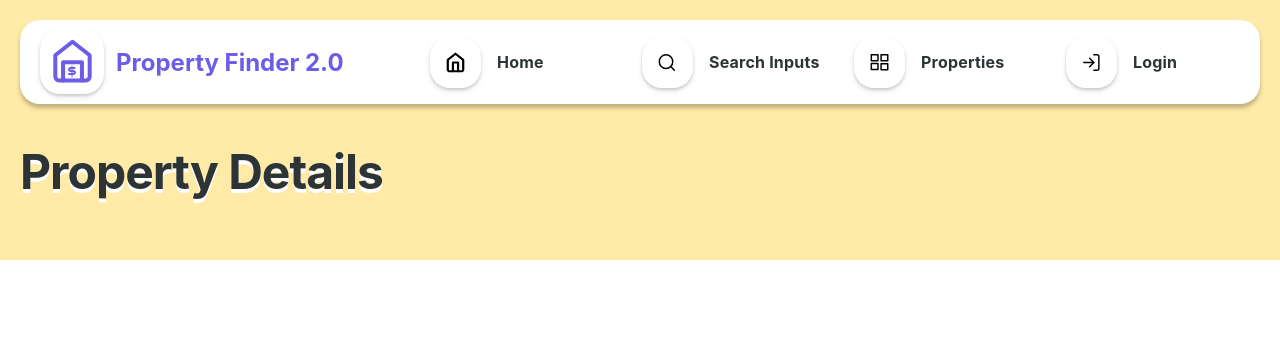
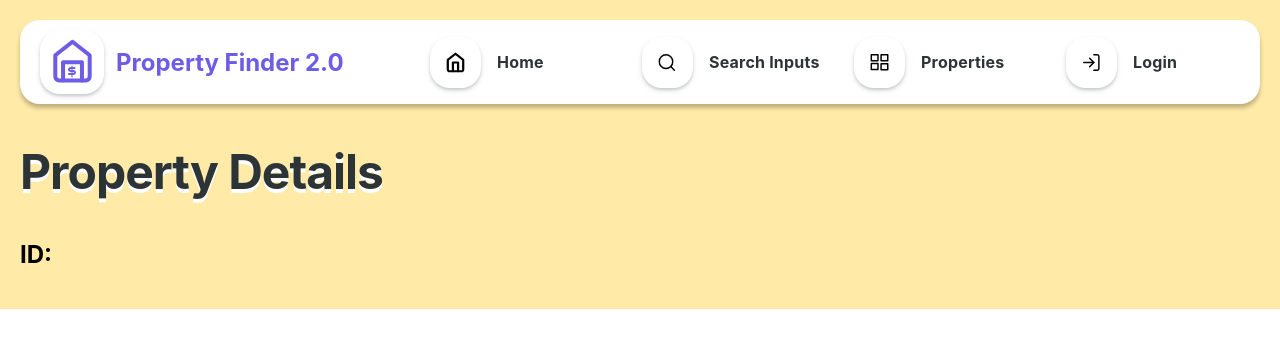
Before and after one commit to larsschloegel/property-finder, a React (Create React App) app in the folder frontend/: page /properties/1 in a window 1280 px wide. Shown: the top 348 px of the page. Built offline with nearby package versions, Linux system fonts and the light colour scheme.

Commit message:
Use Details Button on Card to go the PropertyDetails Page

```diff
--- a/frontend/src/App.js
+++ b/frontend/src/App.js
@@ -29,7 +29,7 @@ export default function App() {
                 <Properties properties={properties}/>
               </Route>
                 <Route exact path="/properties/:id">
-                    <PropertyDetails/>
+                    <PropertyDetails properties={properties}/>
                 </Route>
               <Route exact path="/login">
                 <Login/>
--- a/frontend/src/components/PropertyCard.js
+++ b/frontend/src/components/PropertyCard.js
@@ -9,8 +9,10 @@ import {
     KPIWrapper, KPITitle, KPI
 } from "../styles/PropertyCard.style";
 import {Image} from "../styles/Header.style";
+import {useHistory} from "react-router-dom";
 
-const PropertyCard = ({property}) => {
+export default function PropertyCard({property}){
+    const history = useHistory()
     return (
         <CardWrapper>
             <CardImageWrapper>
@@ -19,7 +21,7 @@ const PropertyCard = ({property}) => {
             <CardContentWrapper>
                 <CardSection>
                     <CardTitle>{property.propertyName}</CardTitle>
-                    <ButtonWrapper>
+                    <ButtonWrapper onClick={()=> history.push(`properties/${property.propertyId}`)}>
                         <Image src={process.env.PUBLIC_URL + "/DetailsLogoWhite.svg"} alt={"DetailsLogoWhite"}/>
                     </ButtonWrapper>
                 </CardSection>
@@ -44,7 +46,5 @@ const PropertyCard = ({property}) => {
                 </CardSection>
             </CardContentWrapper>
         </CardWrapper>
-    );
-};
-
-export default PropertyCard;
+    )
+}
--- a/frontend/src/pages/PropertyDetails.js
+++ b/frontend/src/pages/PropertyDetails.js
@@ -1,10 +1,11 @@
 import {Heading} from "../styles/Heading.style";
 
-export default function PropertyDetails() {
+export default function PropertyDetails({properties}) {
 
     return (
         <section>
             <Heading>Property Details</Heading>
+            <h2>ID: {properties.id}</h2>
         </section>
     )
 }
```
